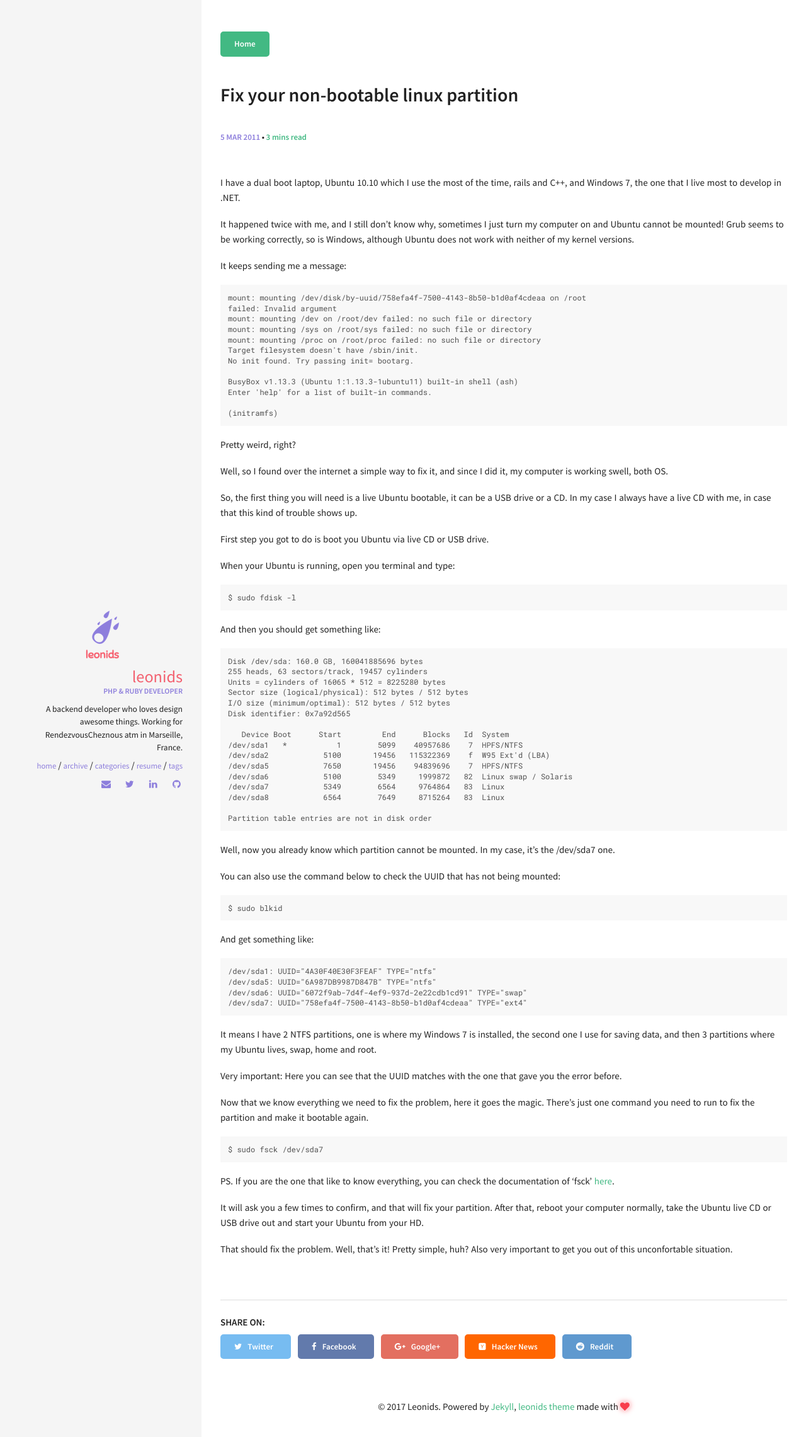
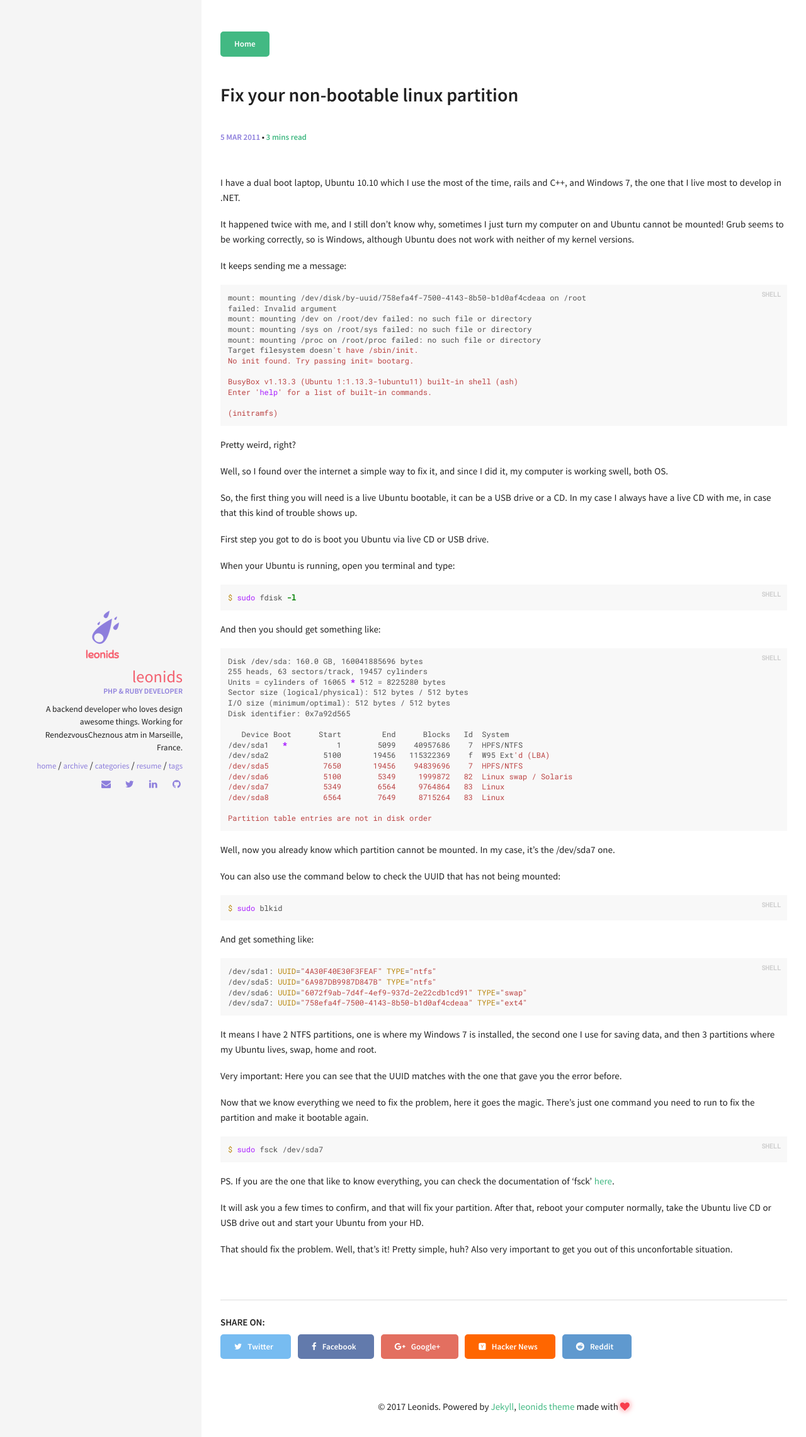
Before and after one commit to fpgentil/fpgentil.github.io, a Jekyll site: the page built from _posts/2011-03-05-fix-your-non-bootable-linux-partition.markdown, in a window 1280 px wide. Shown: the top 2281 px of the page at 63% size. Built offline with Jekyll 4.4.1, drawn with Linux system fonts in a browser that asks for light colours; our own code applies the rules of GitHub Pages for plain Markdown files.

Commit message:
Migrate two first posts

````diff
--- a/_posts/2011-03-05-fix-your-non-bootable-linux-partition.markdown
+++ b/_posts/2011-03-05-fix-your-non-bootable-linux-partition.markdown
@@ -1,16 +1,19 @@
 ---
+layout: post
 title:  "Fix your non-bootable linux partition"
 date:   2011-03-05 20:00:00
-description:
+categories: [tutorial]
 ---
 
 I have a dual boot laptop, Ubuntu 10.10 which I use the most of the time, rails and C++, and Windows 7, the one that I live most to develop in .NET.
 
 It happened twice with me, and I still don’t know why, sometimes I just turn my computer on and Ubuntu cannot be mounted! Grub seems to be working correctly, so is Windows, although Ubuntu does not work with neither of my kernel versions.
 
+<!--more-->
+
 It keeps sending me a message:
 
-```
+{% highlight shell %}
 mount: mounting /dev/disk/by-uuid/758efa4f-7500-4143-8b50-b1d0af4cdeaa on /root
 failed: Invalid argument
 mount: mounting /dev on /root/dev failed: no such file or directory
@@ -23,7 +26,7 @@ BusyBox v1.13.3 (Ubuntu 1:1.13.3-1ubuntu11) built-in shell (ash)
 Enter 'help' for a list of built-in commands.
 
 (initramfs)
-```
+{% endhighlight %}
 
 Pretty weird, right?
 
@@ -35,13 +38,13 @@ First step you got to do is boot you Ubuntu via live CD or USB drive.
 
 When your Ubuntu is running, open you terminal and type:
 
-```
+{% highlight shell %}
 $ sudo fdisk -l
-```
+{% endhighlight %}
 
 And then you should get something like:
 
-```
+{% highlight shell %}
 Disk /dev/sda: 160.0 GB, 160041885696 bytes
 255 heads, 63 sectors/track, 19457 cylinders
 Units = cylinders of 16065 * 512 = 8225280 bytes
@@ -58,24 +61,24 @@ Disk identifier: 0x7a92d565
 /dev/sda8            6564        7649     8715264   83  Linux
 
 Partition table entries are not in disk order
-```
+{% endhighlight %}
 
 Well, now you already know which partition cannot be mounted. In my case, it’s the /dev/sda7 one.
 
 You can also use the command below to check the UUID that has not being mounted:
 
-```
+{% highlight shell %}
 $ sudo blkid
-```
+{% endhighlight %}
 
 And get something like:
 
-```
+{% highlight shell %}
 /dev/sda1: UUID="4A30F40E30F3FEAF" TYPE="ntfs"
 /dev/sda5: UUID="6A987DB9987D847B" TYPE="ntfs"
 /dev/sda6: UUID="6072f9ab-7d4f-4ef9-937d-2e22cdb1cd91" TYPE="swap"
 /dev/sda7: UUID="758efa4f-7500-4143-8b50-b1d0af4cdeaa" TYPE="ext4"
-```
+{% endhighlight %}
 
 It means I have 2 NTFS partitions, one is where my Windows 7 is installed, the second one I use for saving data, and then 3 partitions where my Ubuntu lives, swap, home and root.
 
@@ -83,9 +86,9 @@ Very important: Here you can see that the UUID matches with the one that gave yo
 
 Now that we know everything we need to fix the problem, here it goes the magic. There’s just one command you need to run to fix the partition and make it bootable again.
 
-```
+{% highlight shell %}
 $ sudo fsck /dev/sda7
-```
+{% endhighlight %}
 
 PS. If you are the one that like to know everything, you can check the documentation of ‘fsck’ [here][fsck].
 
````
Also changed, not shown: _posts/2011-01-16-configuring-your-dual-monitor-with-xrand-and-ubuntu-10-10.markdown (+12 -9 lines).
